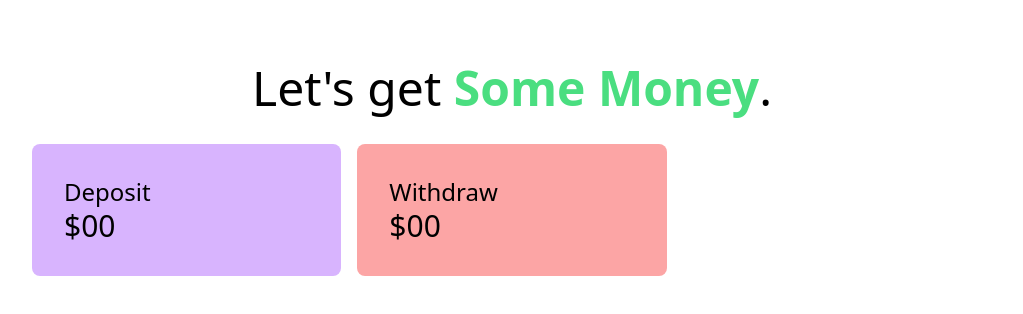
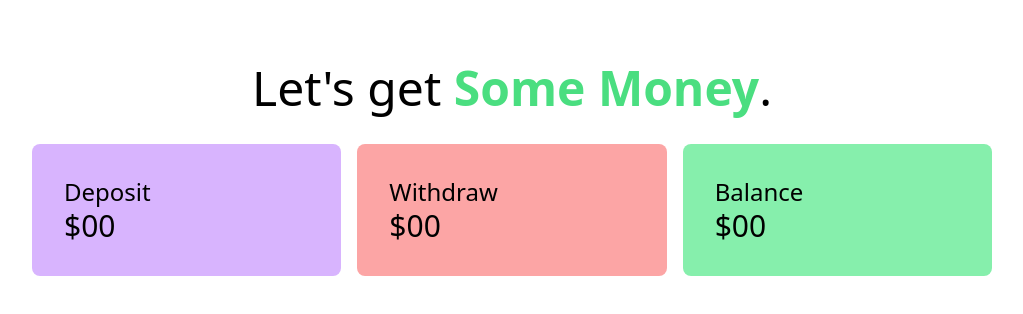
Before and after one commit to kamrul-dev/bank-calculation-app-revision, a plain HTML site: page banking.html in a window 1280 px wide. Shown: the whole page, without its empty margins (128-1151 px from the left). Drawn offline with nearby package versions, Linux system fonts and the light colour scheme.

Commit message:
Balance column grid added

```diff
--- a/banking.html
+++ b/banking.html
@@ -25,6 +25,10 @@
                 <h4 class="text-2xl">Withdraw</h4>
                 <h3 class="text-3xl">$<span>00</span></h3>
             </div>
+            <div class="bg-green-300 p-8 rounded-lg">
+                <h4 class="text-2xl">Balance</h4>
+                <h3 class="text-3xl">$<span>00</span></h3>
+            </div>
         </div>
         <!-- End deposit, withdraw and balance section -->
     </main>
```
